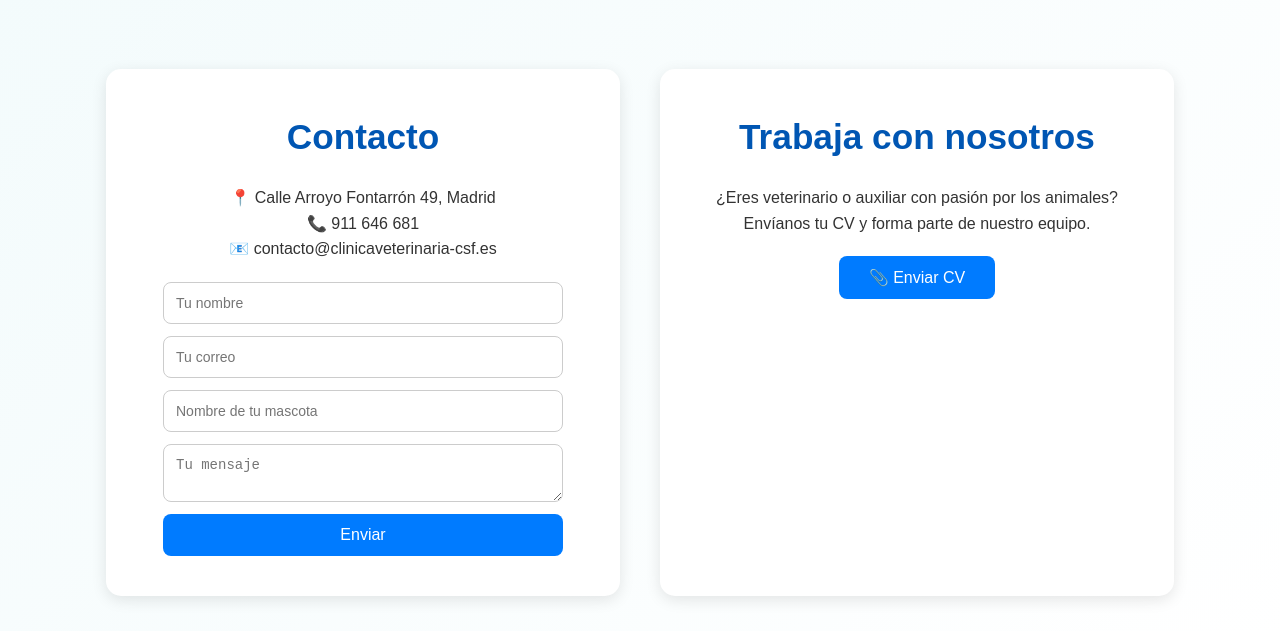
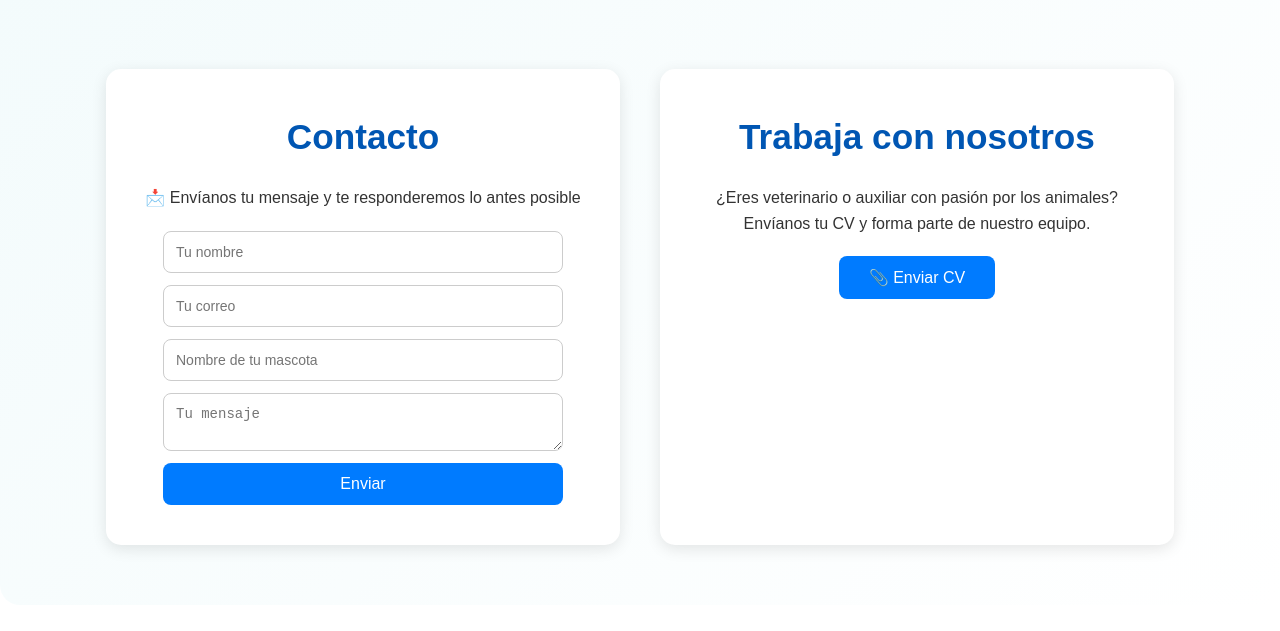
Before and after one commit to JoseMiguelHYB/calidad-sin-fronteras, a plain HTML site: page index.html in a window 1280 px wide. Shown: the part 7137-7768 px from the top of the page. Drawn offline with Linux system fonts and the light colour scheme.

Commit message:
version admitida

```diff
--- a/index.html
+++ b/index.html
@@ -532,9 +532,7 @@
         <!-- Contacto -->
         <div class="contacto">
           <h2>Contacto</h2>
-          <p>📍 Calle Arroyo Fontarrón 49, Madrid</p>
-          <p>📞 911 646 681</p>
-          <p>📧 contacto@clinicaveterinaria-csf.es</p>
+          <p>📩 Envíanos tu mensaje y te responderemos lo antes posible</p>
 
           <form>
             <input type="text" placeholder="Tu nombre" required>
@@ -545,6 +543,7 @@
             <button type="submit">Enviar</button>
           </form>
         </div>
+
 
 
         <!-- Trabaja con nosotros -->
```
Also changed, not shown: style.css (line endings or trailing spaces).
